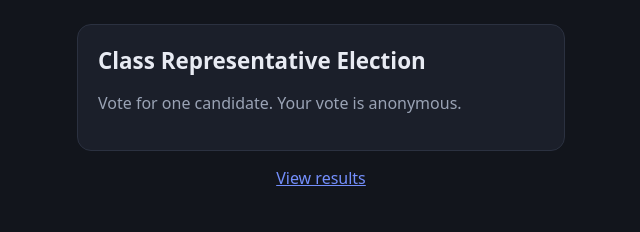
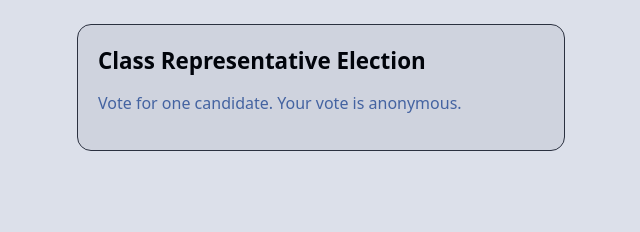
Before and after one commit to Ash-win01/CR_Election, a website: page public/index.html in a window 1280 px wide. Shown: the whole page, without its empty margins (319-959 px from the left). Drawn offline with Linux system fonts and the dark colour scheme; no server answers.

Commit message:
Removed result link

```diff
--- a/public/index.html
+++ b/public/index.html
@@ -7,7 +7,7 @@
 <style>
   :root { --bg:#f5f6fa; --card:#fff; --text:#1d2433; --muted:#667085; --accent:#3b5bdb; --line:#e3e6ee; }
   @media (prefers-color-scheme: dark) {
-    :root { --bg:#12151c; --card:#1b1f2a; --text:#e8ebf3; --muted:#9aa3b5; --accent:#748ffc; --line:#2b3140; }
+    :root { --bg:#dce0ea; --card:#cfd3de; --text:#01040b; --muted:#4463a1; --accent:#5976e9; --line:#2b3140; }
   }
   * { box-sizing: border-box; }
   body { margin:0; font-family:system-ui,sans-serif; background:var(--bg); color:var(--text); }
@@ -31,7 +31,7 @@
     <p>Vote for one candidate. Your vote is anonymous.</p>
   </div>
   <div id="app"></div>
-  <p style="text-align:center"><a href="/results">View results</a></p>
+  <!-- <p style="text-align:center"><a href="/results">View results</a></p> -->
 </main>
 
 <script>
```
